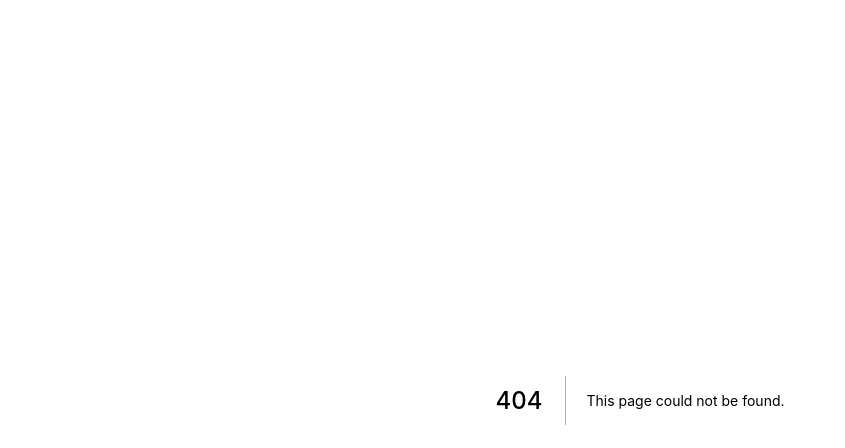
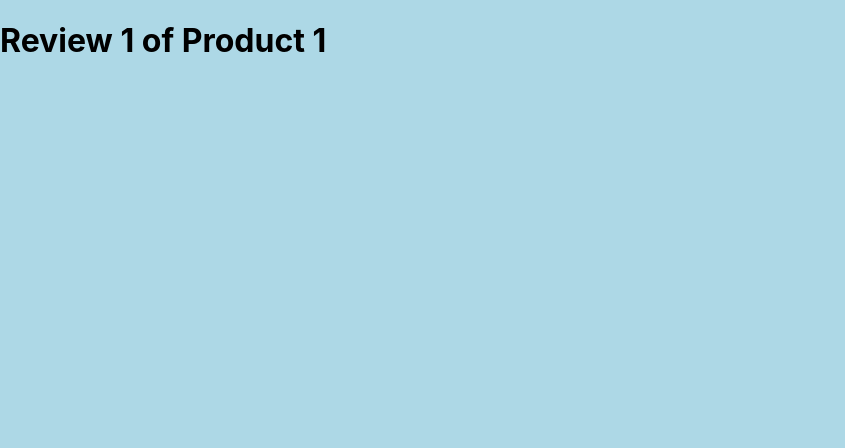
Before and after one commit to anubhavcu/next-js-basics, a Next.js app: page /product/1/review/1 in a window 1280 px wide. Before the commit this address had no page. Shown: the top 448 px of the page, without its empty margins (0-845 px from the left). Built offline with nearby package versions, Linux system fonts and the light colour scheme.

Commit message:
nested dynamic routes

```diff
--- /dev/null
+++ b/pages/product/[productId]/review/[reviewId].js
@@ -0,0 +1,13 @@
+import { useRouter } from 'next/router';
+
+const Review = () => {
+  const router = useRouter();
+  const { productId, reviewId } = router.query;
+  return (
+    <h1>
+      Review {reviewId} of Product {productId}{' '}
+    </h1>
+  );
+};
+
+export default Review;
--- /dev/null
+++ b/pages/product/[productId]/review/index.js
@@ -0,0 +1,5 @@
+const Review = () => {
+  return <h1>You are at reviews page , please select a review ID</h1>;
+};
+
+export default Review;
```
Also changed, not shown: pages/product/[productId]/index.js (renamed from pages/product/[productId].js).
